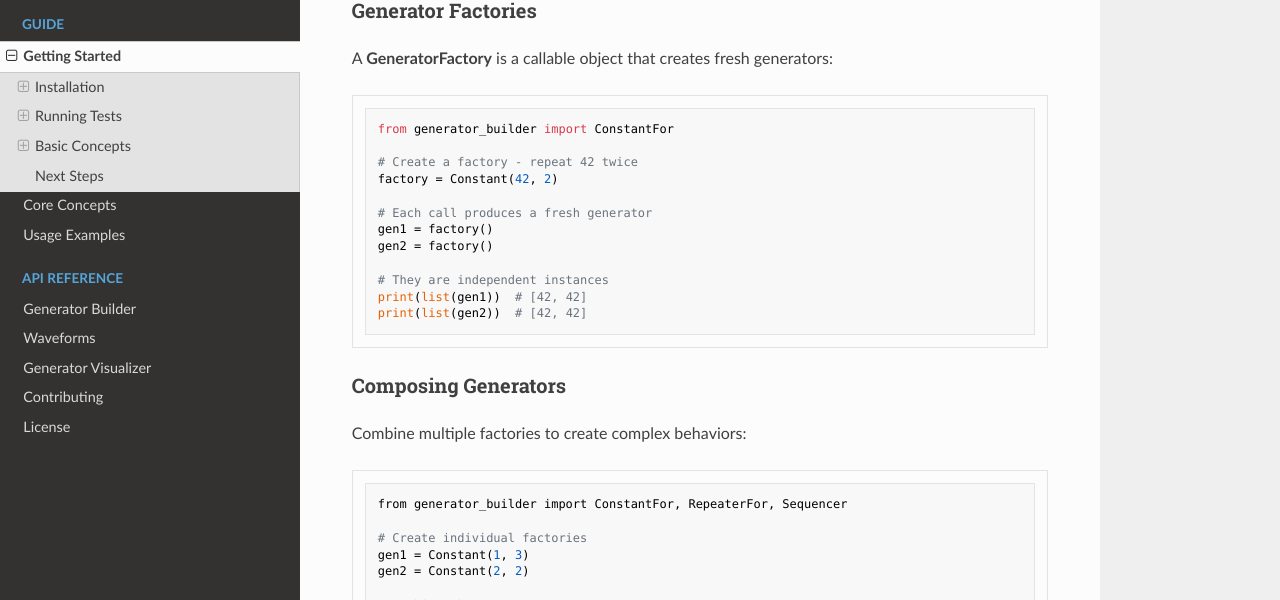
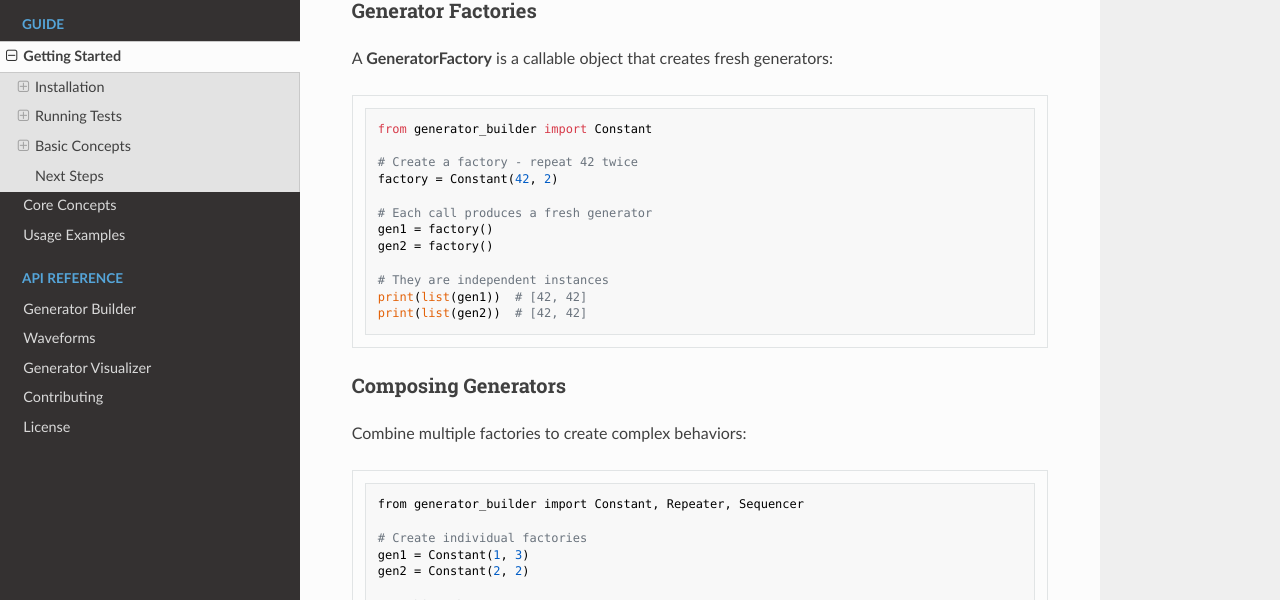
Before and after one commit to pjritee/generator_builder, an MkDocs documentation site: the page built from docs/guide/getting_started.md, in a window 1280 px wide and 900 px high, scrolled down 1074 px. Shown: the part 138-738 px from the top of the window. Built offline with MkDocs 1.6.1, drawn with Linux system fonts in a browser that asks for light colours; nearby versions of some CDN libraries.

Commit message:
fix more problems in doc examples

````diff
--- a/docs/guide/getting_started.md
+++ b/docs/guide/getting_started.md
@@ -50,7 +50,7 @@ This tests all waveform generators and validates output ranges.
 A **GeneratorFactory** is a callable object that creates fresh generators:
 
 ```python
-from generator_builder import ConstantFor
+from generator_builder import Constant
 
 # Create a factory - repeat 42 twice
 factory = Constant(42, 2)
@@ -69,7 +69,7 @@ print(list(gen2))  # [42, 42]
 Combine multiple factories to create complex behaviors:
 
 ```python
-from generator_builder import ConstantFor, RepeaterFor, Sequencer
+from generator_builder import Constant, Repeater, Sequencer
 
 # Create individual factories
 gen1 = Constant(1, 3)
````
Also changed, not shown: site/guide/getting_started/index.html, site/index.html, site/search/search_index.json, 1 other file.
